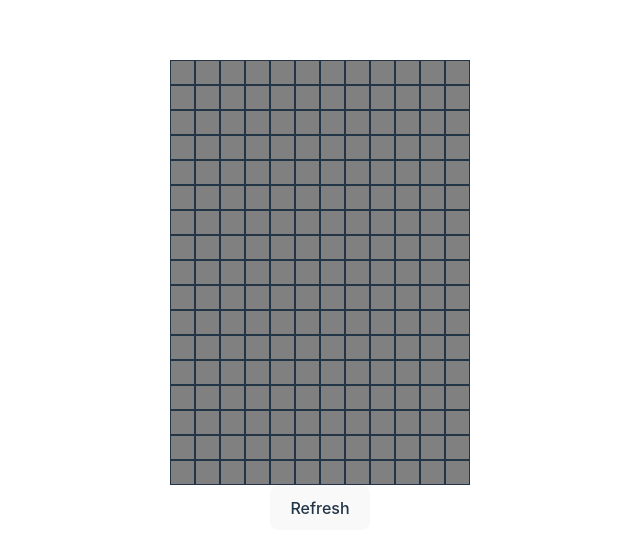
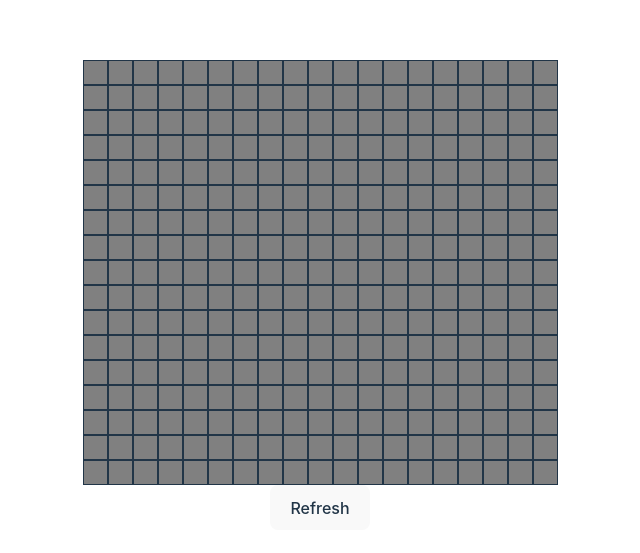
Before and after one commit to canavan-a/vitesweeper, a React (Vite) app: page / in a window 1280 px wide. Shown: the part 105-658 px from the top of the page, without its empty margins (320-960 px from the left). Built offline with nearby package versions, Linux system fonts and the light colour scheme.

Commit message:
changed flag color

```diff
--- a/src/App.jsx
+++ b/src/App.jsx
@@ -5,9 +5,9 @@ import './App.css'
 import Cell from './components/cell'
 function App() {
   const [gameState, setGameState] = useState('pending')
-  const [xSize, setXSize] = useState(12);
+  const [xSize, setXSize] = useState(19);
   const [ySize, setYSize] = useState(17);
-  const [totalBombs, setTotalBombs] = useState(3);
+  const [totalBombs, setTotalBombs] = useState(20);
   const [bombList, setBombList] = useState([]);
   const [board, setBoard] = useState([]);
   const [openedList, setOpenedList] = useState([]);
@@ -24,7 +24,7 @@ function App() {
     return [x,y]
   }
 
-    async function winCondition(){
+  async function winCondition(){
     const temp = [...openedList]
     if (temp.length > 0){
       let win = 'win'
@@ -38,11 +38,11 @@ function App() {
       }
       setGameState(win)
     }
-    }
+  }
 
-    useEffect(()=>{
-      winCondition()
-    },[openedList])
+  useEffect(()=>{
+    winCondition()
+  },[openedList])
 
 
 
--- a/src/components/Cell.jsx
+++ b/src/components/Cell.jsx
@@ -225,7 +225,7 @@ const Cell = (props) => {
             </div>
             ):(
             <div onClick={openCell} onContextMenu={handleRightClick} style={{ width: 25, height: 25, backgroundColor: 'gray', borderColor: 'fff', borderWidth: 1, margin: 'auto' }}>
-                {flagList.includes(id)?'F':''}
+                {flagList.includes(id)?'🚩':''}
             </div>
             )}
         </>
```
